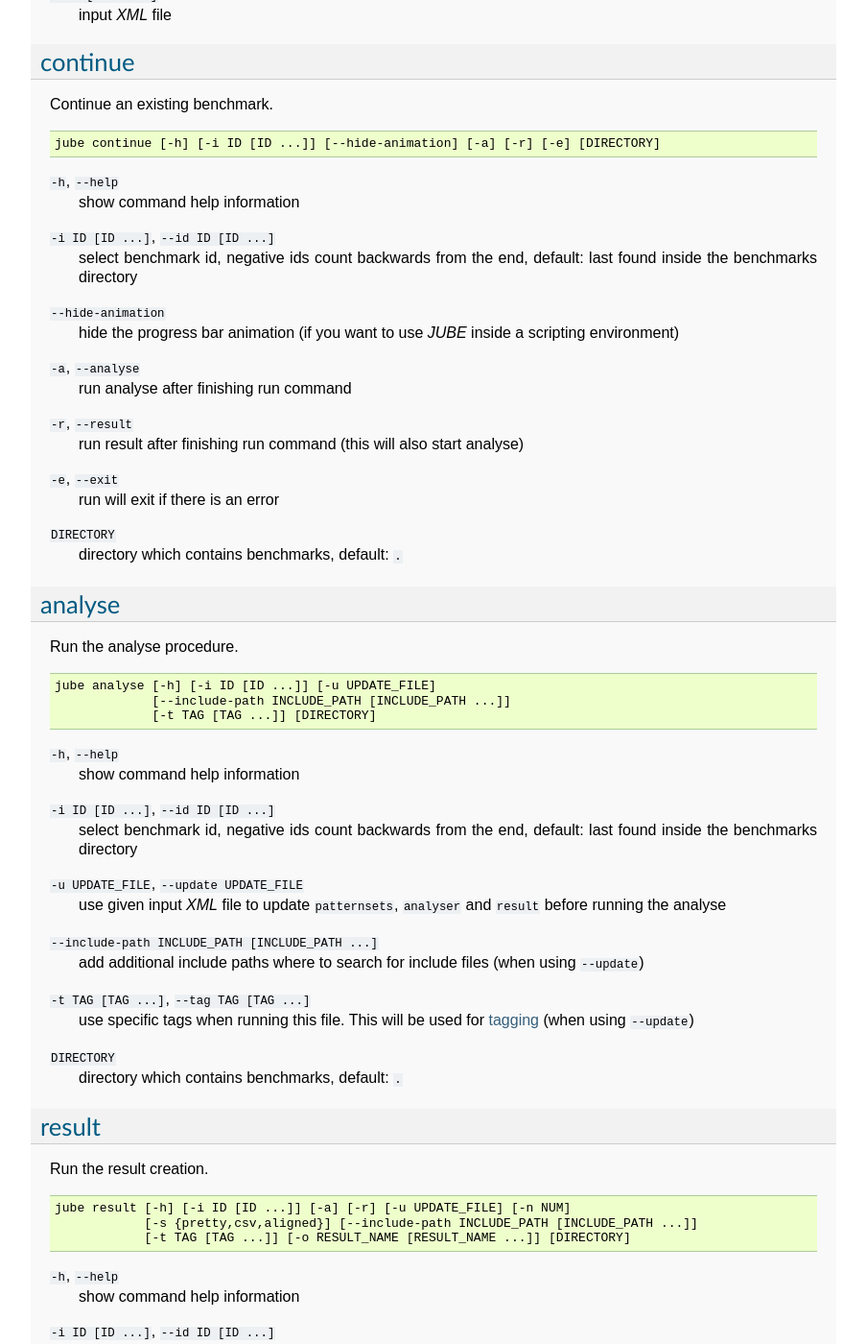
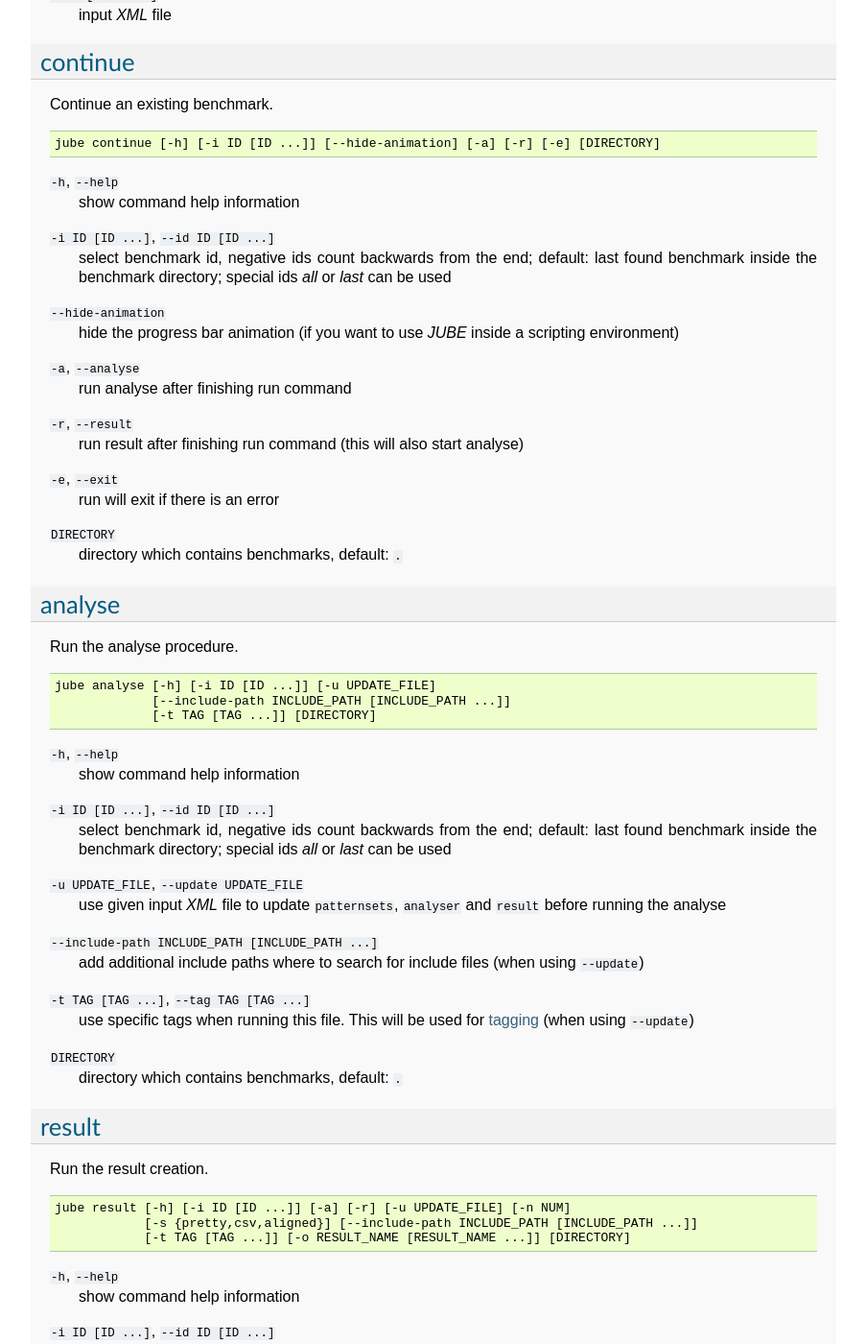
Before and after one commit to FZJ-JSC/JUBE, a Sphinx documentation site: the page built from docs/commandline.rst, in a window 1280 px wide and 1400 px high, scrolled down 1781 px. Shown: the whole window at 96% size, without its empty margins (198-1101 px from the left). Built offline with Sphinx 7.4.7, drawn with Linux system fonts in a browser that asks for light colours; some of the changed text lies outside the part shown.

Commit message:
fix result command docu, fixes #148

```diff
--- a/docs/commandline.rst
+++ b/docs/commandline.rst
@@ -19,7 +19,8 @@
 .. index:: commandline
 
 .. |ID_DESCRIPTION| replace:: select benchmark id, negative ids count backwards
-   from the end, default: last found inside the benchmarks directory
+   from the end; default: last found benchmark inside the benchmark directory;
+   special ids `all` or `last` can be used
 
 Command line documentation
 ==========================
@@ -207,7 +208,7 @@
    show command help information
 
 ``-i ID [ID ...]``, ``--id ID [ID ...]``
-   select benchmark id, if no id is given, output of all available benchmarks will be shown
+   |ID_DESCRIPTION|
 
 ``-a``, ``--analyse``
    run analyse before running result command
```
Also changed, not shown: 1 other file.
